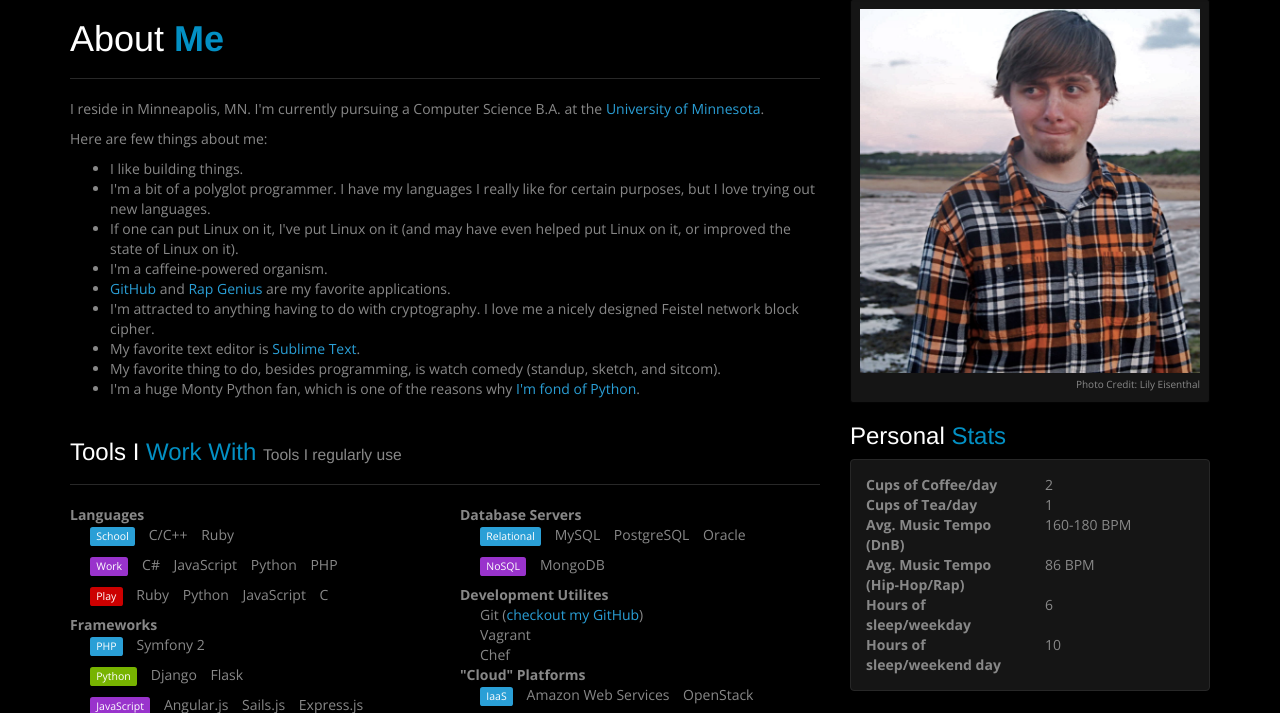
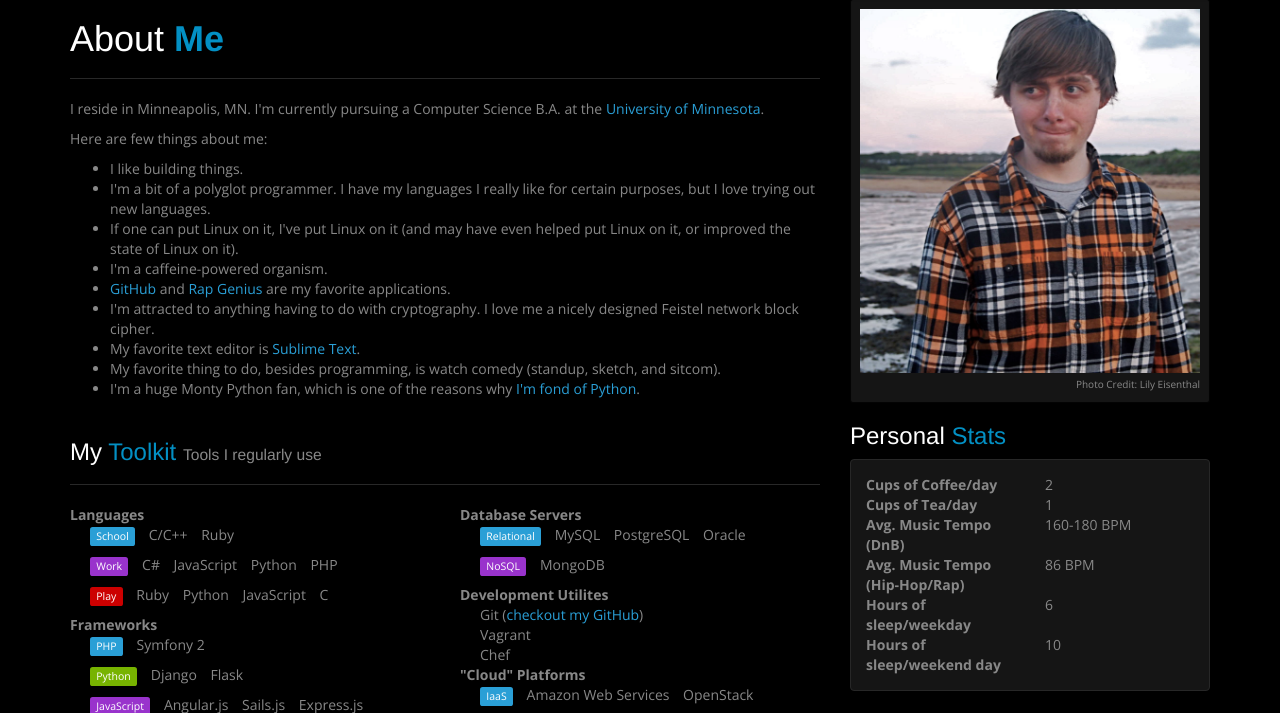
Before and after one commit to maxfierke/dotcom-flask, a Flask app: page / in a window 1280 px wide. Shown: the part 301-1014 px from the top of the page. Run offline with Flask 2, Linux system fonts and the light colour scheme; some libraries are stand-ins or nearby versions; some web fonts are replaced.

Commit message:
Rename tools section to “My Toolkit”
Signed-off-by: Max Fierke <max@maxfierke.com>

```diff
--- a/templates/about.html
+++ b/templates/about.html
@@ -20,7 +20,7 @@
             </ul>
         </p>
         <div class="page-header">
-            <h3>Tools I <span class="ebleu">Work With</span> <small>Tools I regularly use</small></h3>
+            <h3>My <span class="ebleu">Toolkit</span> <small>Tools I regularly use</small></h3>
         </div>
         <div class="row">
             <div class="col-xs-6">
```
